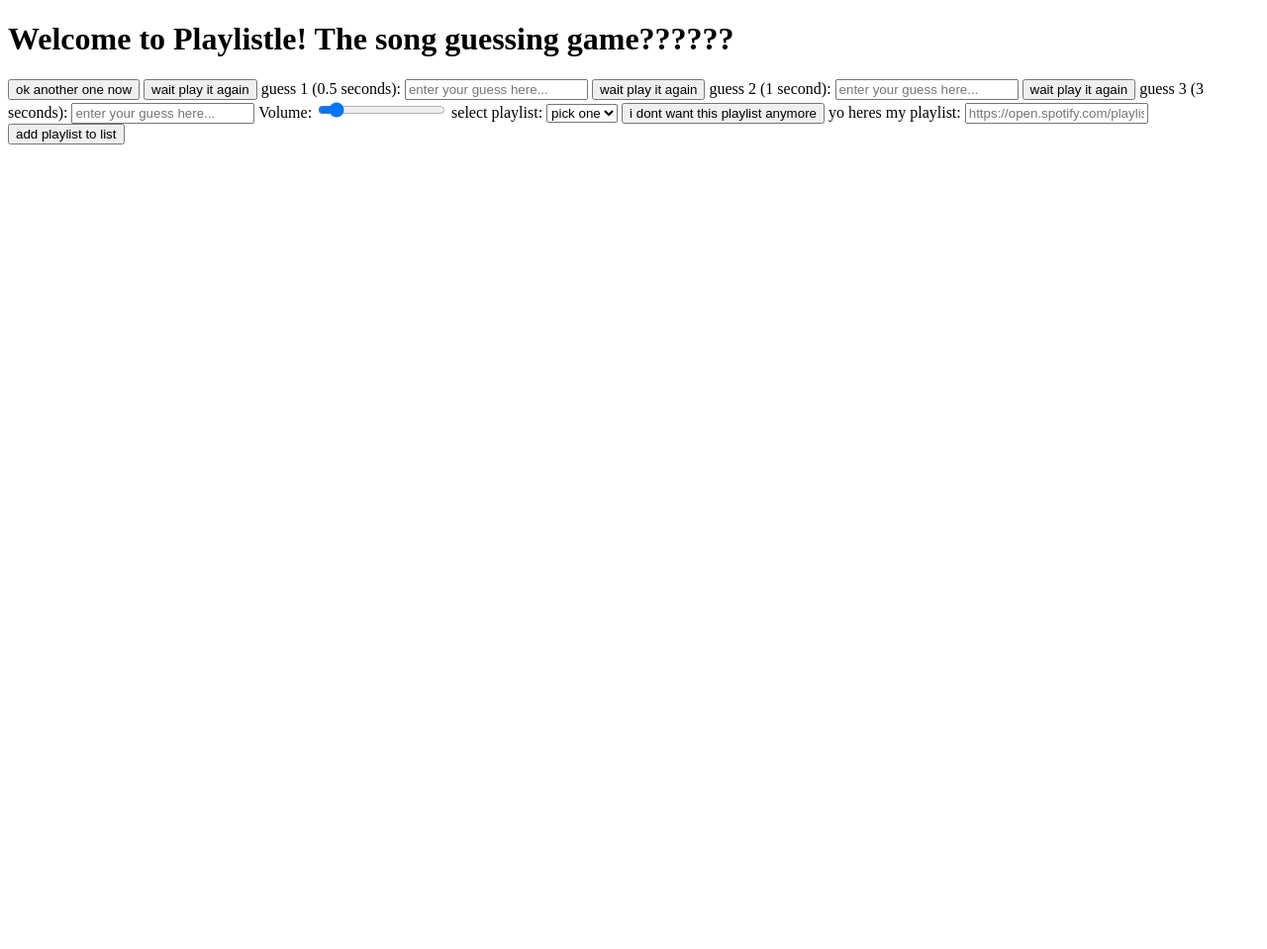
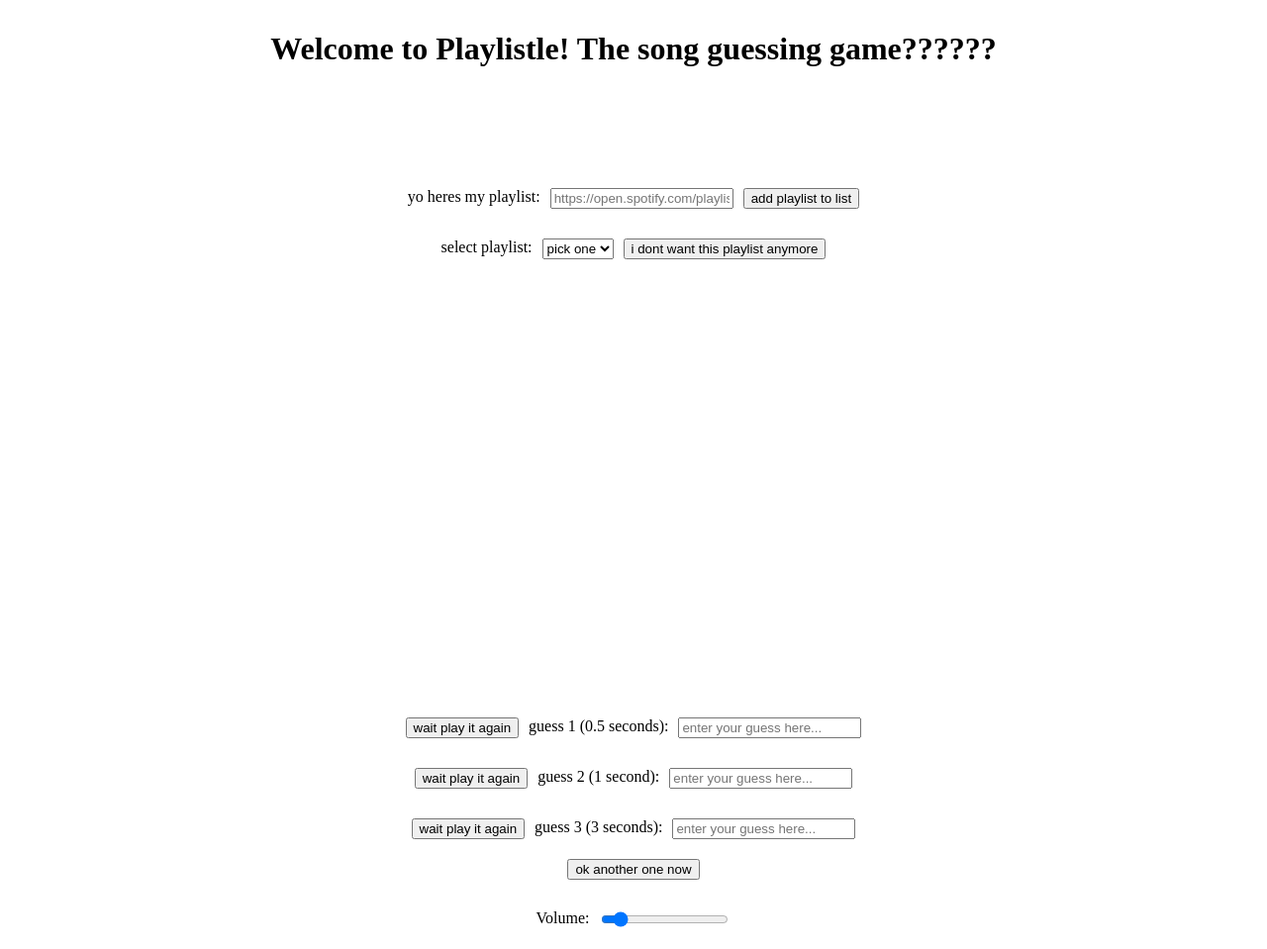
Before and after one commit to Playlistle/Playlistle, a website built with Vite: page index.html in a window 1280 px wide. Shown: the whole page at 99% size. Before the commit the page ends 800 px from the top, so only its background shows below. Built offline with nearby package versions, Linux system fonts and the light colour scheme; no server answers.

Commit message:
Made things look much nicer

```diff
--- a/index.html
+++ b/index.html
@@ -5,49 +5,74 @@
         <title>Playlistle</title>
         <link rel="icon" href="favicon.ico" type="image/x-icon">
         <script src="src/main.ts" type="module"></script>
-        <style>
-          #songName, #songArtist, #imageUrl, #audioElement {
-            visibility: hidden;
-          }
-        </style>
+        <link rel="stylesheet" type="text/css" href="style.css">
     </head>
     <body>
+      <div id="headers">
         <h1>Welcome to Playlistle! The song guessing game??????</h1>
         <h2 id="loading"></h2>
         <h2 id="correctOrNot"></h2>
+      </div>
 
-      <button id="newSongButton">ok another one now</button>
+      <div id="playlist">
 
-      <button id="replayButton1">wait play it again</button>
-      <label for="guessInput1">guess 1 (0.5 seconds):</label>
-      <input type="text" id="guessInput1" placeholder="enter your guess here..." />
+        <div id="input">
+          <label for="playlistUrl">yo heres my playlist:</label>
+          <input type="text" id="playlistUrl" placeholder="https://open.spotify.com/playlist/..." />
+          <button id="processUrlButton">add playlist to list</button>
+        </div>
 
-      <button id="replayButton2">wait play it again</button>
-      <label for="guessInput2">guess 2 (1 second):</label>
-      <input type="text" id="guessInput2" placeholder="enter your guess here..." />
-
-      <button id="replayButton3">wait play it again</button>
-      <label for="guessInput3">guess 3 (3 seconds):</label>
-      <input type="text" id="guessInput3" placeholder="enter your guess here..." />
-
-      <label for="volumeSlider">Volume:</label>
-      <input type="range" id="volumeSlider" min="0" max="1" step="0.01" value="0.1" />
-
+        <div id="selector">
           <label for="playlistDropdown">select playlist:</label>
           <select id="playlistDropdown">
             <option value="">pick one</option>
           </select>
           <button id="removePlaylistButton">i dont want this playlist anymore</button>
+        </div>
 
-      <label for="playlistUrl">yo heres my playlist:</label>
-      <input type="text" id="playlistUrl" placeholder="https://open.spotify.com/playlist/..." />
-      <button id="processUrlButton">add playlist to list</button>
+      </div>
 
+      <div id="songInfo">
         <h2 id="songName"></h2>
         <h2 id="songArtist"></h2>
         <img id="imageUrl" src="" width="250" height="250"></img>
         <audio controls id="audioElement">
           <source id="previewUrl" src="" type="audio/mpeg">
         </audio>
+      </div>
+
+      <div id="controls">
+
+        <div id="buttons">
+
+          <div id="replay1">
+            <button id="replayButton1">wait play it again</button>
+            <label for="guessInput1">guess 1 (0.5 seconds):</label>
+            <input type="text" id="guessInput1" placeholder="enter your guess here..." />
+          </div>
+
+          <div id="replay2">
+            <button id="replayButton2">wait play it again</button>
+            <label for="guessInput2">guess 2 (1 second):</label>
+            <input type="text" id="guessInput2" placeholder="enter your guess here..." />
+          </div>
+
+          <div id="replay3">
+            <button id="replayButton3">wait play it again</button>
+            <label for="guessInput3">guess 3 (3 seconds):</label>
+            <input type="text" id="guessInput3" placeholder="enter your guess here..." />
+          </div>
+
+          <button id="newSongButton">ok another one now</button>
+        </div>
+
+        <div id="volume">
+          <label for="volumeSlider">Volume:</label>
+          <input type="range" id="volumeSlider" min="0" max="1" step="0.01" value="0.1" />
+        </div>
+
+
+      </div>
+
     </body>
 </html>
--- /dev/null
+++ b/style.css
@@ -0,0 +1,43 @@
+#songName, #songArtist, #imageUrl, #audioElement {
+    visibility: hidden; /* You could also use 'display: none;' */
+  }
+
+div {
+    display: flex;
+    margin: 10px;
+}
+
+h1, h2 {
+    text-align: center;
+}
+
+#headers {
+    flex-direction: column;
+}
+
+#playlist, #songInfo, #controls, #buttons {
+    flex-direction: column;
+    justify-content: center;
+    gap: 10px;
+}
+
+#input, #selector {
+    flex-direction: row;
+    justify-content: center;
+    gap: 10px;
+}
+
+#newSongButton {
+    align-self: center;
+}
+
+#replay1, #replay2, #replay3 {
+    justify-content: center;
+    gap: 10px
+}
+
+#volume {
+    flex-direction: row;
+    justify-content: center;
+    gap: 10px;
+}
```
Lines whose indentation alone changed are shown as unchanged.
